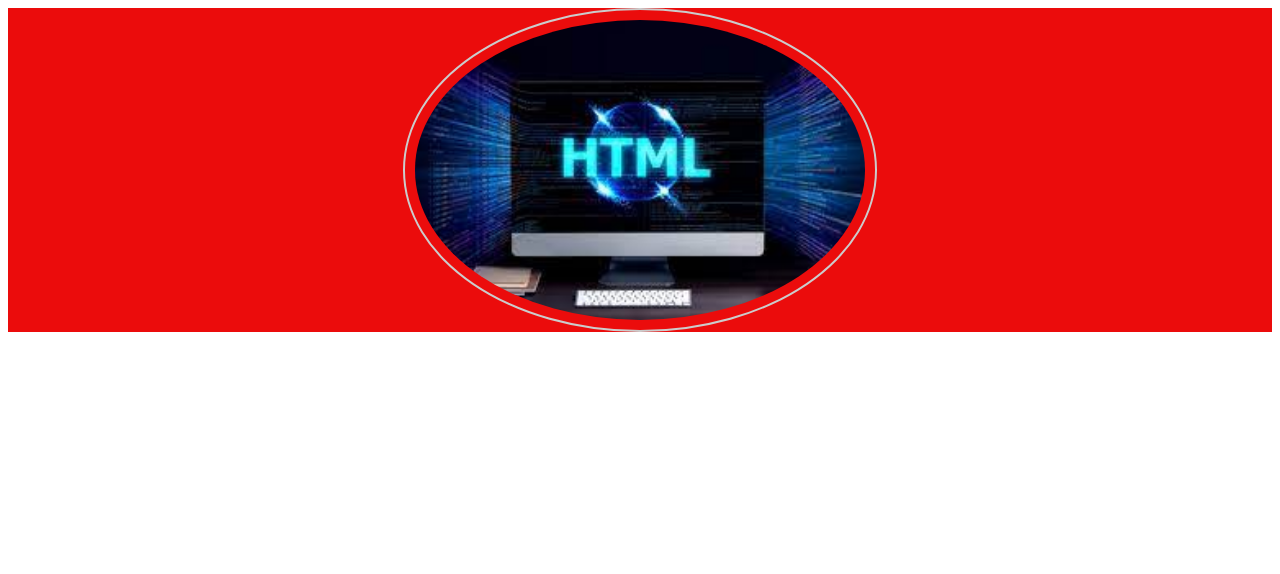
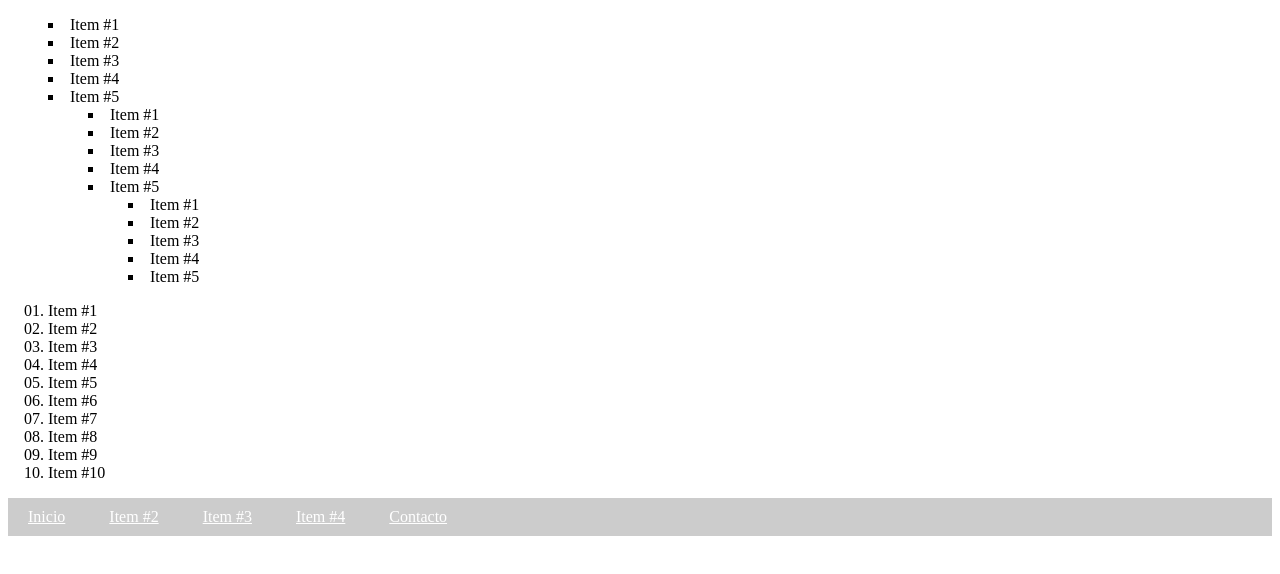
Before and after one commit to Denise-Cardenas/Programacion-web, a plain HTML site: page index.html in a window 1280 px wide. Drawn offline with Linux system fonts and the light colour scheme; files that its build step writes are made by us from their sources.

Commit message:
11.- Listas

```diff
--- a/estilos.css
+++ b/estilos.css
@@ -1,16 +1,31 @@
-img{
-    height: 300px;
-    width: auto;
-    margin: auto;
-    display: block;
-    border-radius: 50%;
-   /* box-shadow: 5px 5px 0px #ccc;*/
-    padding: 10px;
-    border: 2px solid #ccc;
-
+ul{
+    list-style-type: square;
+    list-style-position: inside;
 }
 
-div{
-    background: #eb0c0c;
+ol{
+    list-style-type: decimal-leading-zero;
+}
+
+.menu{
     width: 100%;
+    background: #ccc;
+    list-style: none;
+    margin: 0;
+    padding: 0;
 }
+
+.menu li{
+    display: inline-block;
+}
+
+.menu li a{
+    padding: 10px 20px;
+    display: inline-block;
+    color: white;
+}
+
+.menu li a:hover{
+    background: #ccc;
+    color:black
+}
--- a/index.html
+++ b/index.html
@@ -2,14 +2,50 @@
 <html lang="en">
 <head>
     <meta charset="UTF-8">
-    <title>Imagenes</title>
+    <title>Listas</title>
     <link rel="stylesheet" type="text/css" href="css/estilos.css">
-
 </head>
 <body>
-    <div>
-        <img src="imagenes/Logo.jpeg" width="200" alt="">
-    </div>
+    <ul>
+        <li>Item #1</li>
+        <li>Item #2</li>
+        <li>Item #3</li>
+        <li>Item #4</li>
+        <li>Item #5</li>
+        <ul>
+            <li>Item #1</li>
+            <li>Item #2</li>
+            <li>Item #3</li>
+            <li>Item #4</li>
+            <li>Item #5</li>
+            <ul>
+                <li>Item #1</li>
+                <li>Item #2</li>
+                <li>Item #3</li>
+                <li>Item #4</li>
+                <li>Item #5</li>
+            </ul>
+        </ul>
+    </ul>
+    <ol>
+        <li>Item #1</li>
+        <li>Item #2</li>
+        <li>Item #3</li>
+        <li>Item #4</li>
+        <li>Item #5</li>
+        <li>Item #6</li>
+        <li>Item #7</li>
+        <li>Item #8</li>
+        <li>Item #9</li>
+        <li>Item #10</li>
+    </ol>
 
+    <ul class="menu">
+        <li><a href="#">Inicio</a></li>
+        <li><a href="#">Item #2</a></li>
+        <li><a href="#">Item #3</a></li>
+        <li><a href="#">Item #4</a></li>
+        <li><a href="#">Contacto</a></li>
+    </ul>
 </body>
 </html>
```
